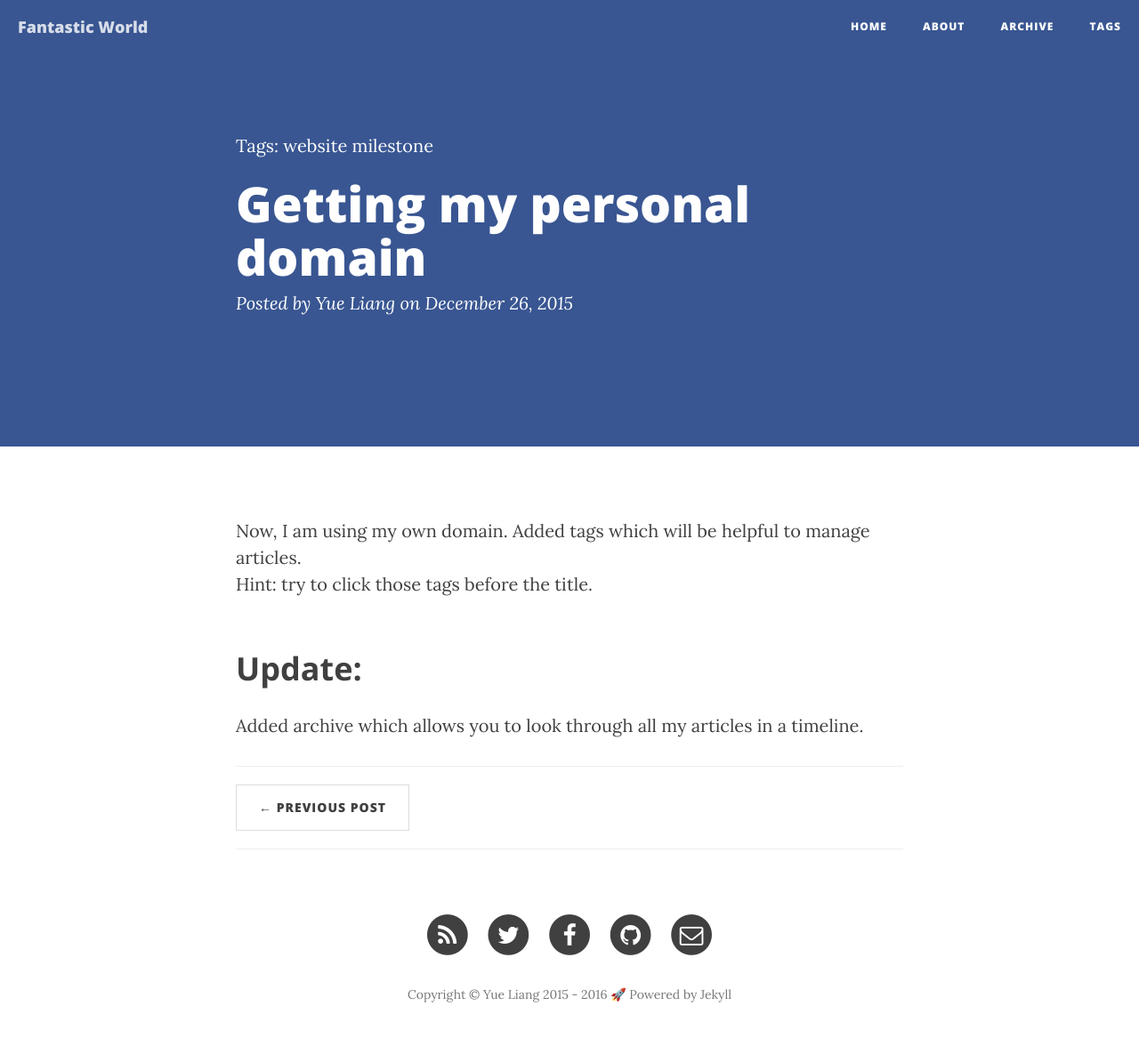
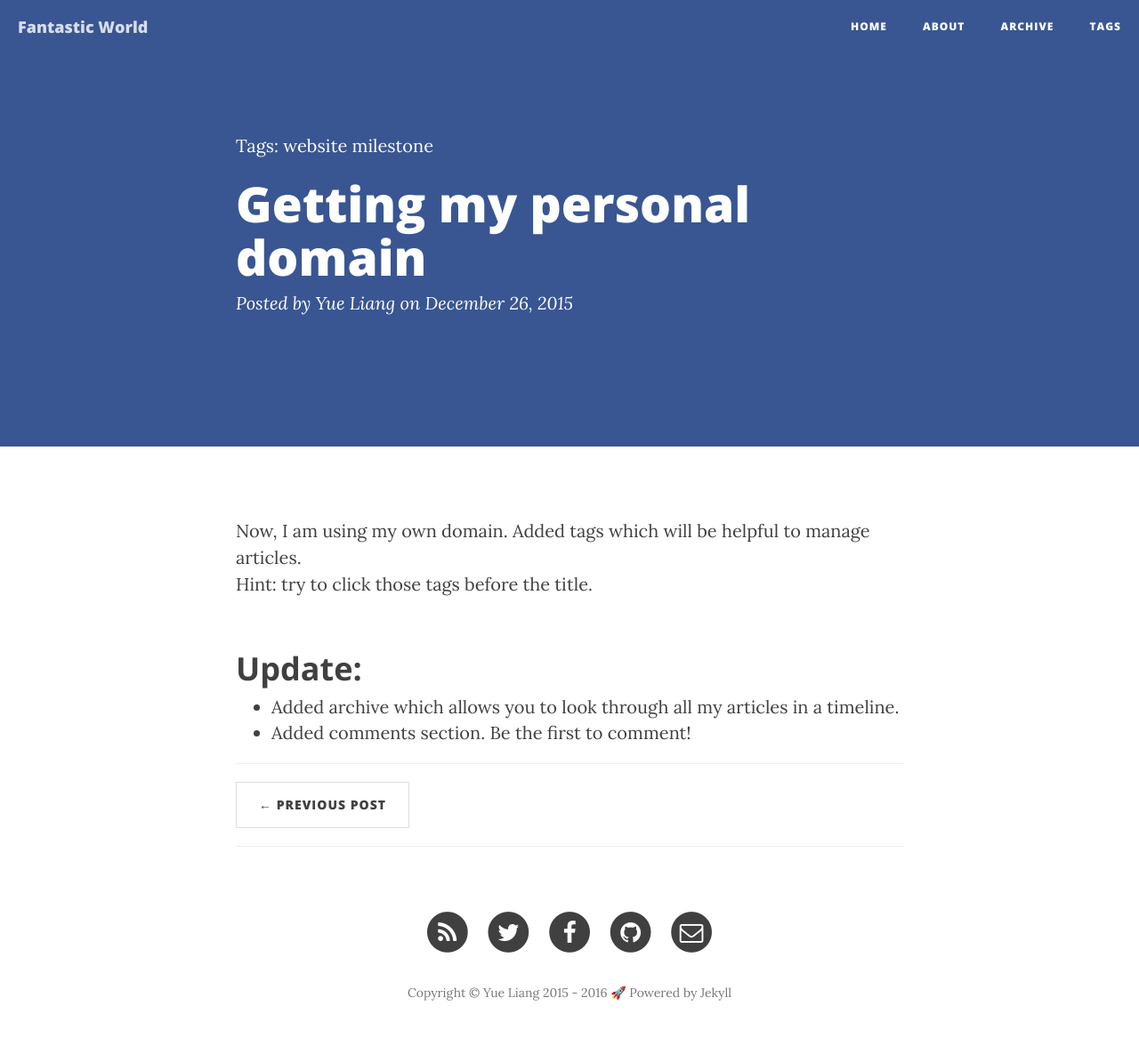
Before and after one commit to liangyue268/liangyue268.github.io, a Jekyll site: the page built from _posts/2015-12-26-Personal-Domain.md, in a window 1280 px wide. Shown: the whole page at 89% size. Built offline with Jekyll 4.4.1, drawn with Linux system fonts in a browser that asks for light colours; nearby versions of some CDN libraries; comment, search, counter and statistics services are not loaded.

Commit message:
update post

```diff
--- a/_posts/2015-12-26-Personal-Domain.md
+++ b/_posts/2015-12-26-Personal-Domain.md
@@ -12,6 +12,7 @@ tags: [website, milestone]
 </p>
 
 <h2 class="section-heading">Update: </h2>
-<p>
-	Added archive which allows you to look through all my articles in a timeline.
-</p>
+<ul>
+	<li>Added archive which allows you to look through all my articles in a timeline.</li>
+	<li>Added comments section. Be the first to comment!</li>
+</ul>
```
